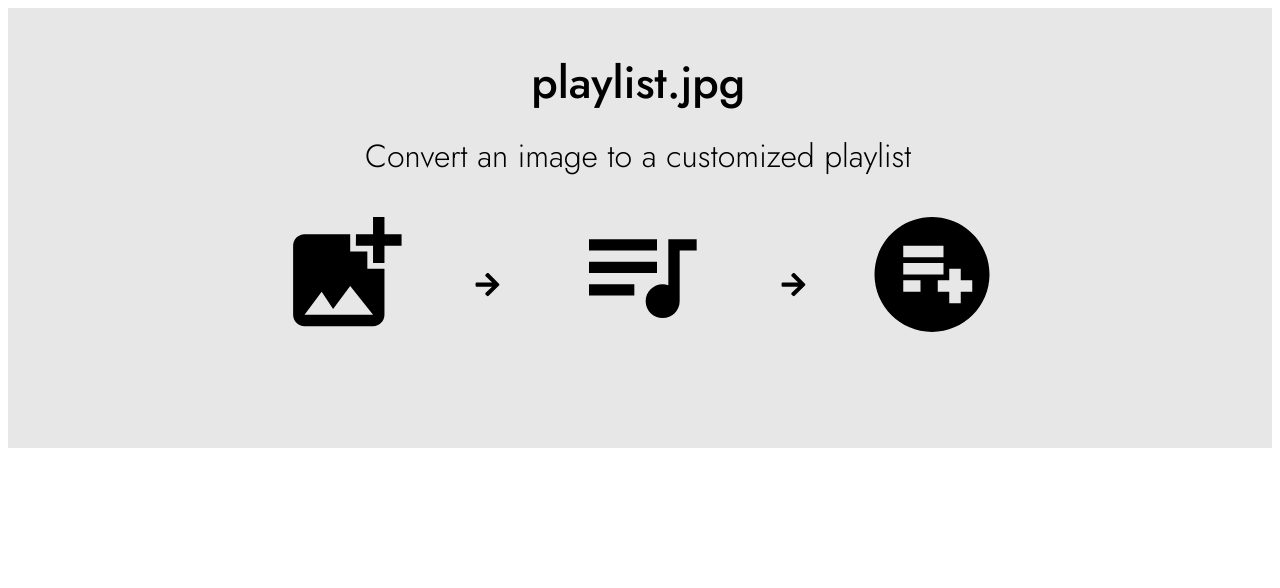
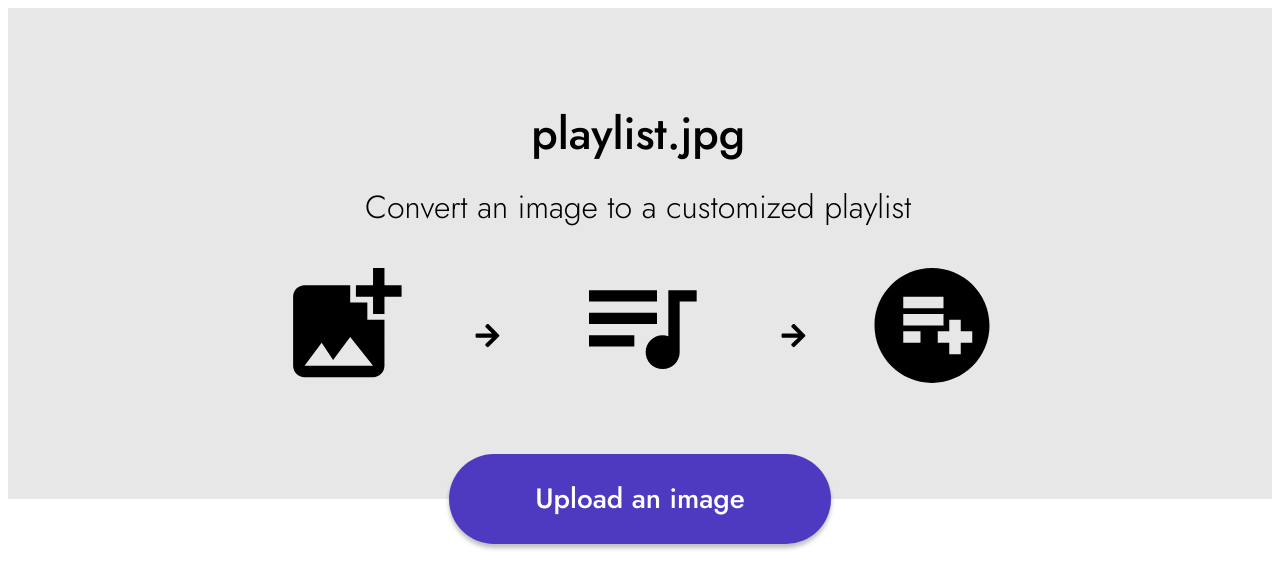
Before and after one commit to hychoe0/Playlist-Web, a React (Create React App) app: page / in a window 1280 px wide. Shown: the top 588 px of the page. Built offline with nearby package versions, Linux system fonts and the light colour scheme.

Commit message:
Added upload button to home.js

```diff
--- a/src/components/Home.js
+++ b/src/components/Home.js
@@ -1,4 +1,5 @@
 import React from "react";
+
 import { FaArrowRight } from "react-icons/fa";
 import add_photo_icon from "./assets/add_photo_icon.svg";
 import add_playlist_icon from "./assets/add_playlist_icon.svg";
@@ -20,6 +21,11 @@ export const Home = () => {
           <img src={playlist_icon} id="icon3" alt="Playlist_icon" />
         </div>
       </div>
+      <div className="upload">
+        <button type="button" onClick={() => console.log("clicked")}>
+          Upload an image
+        </button>
+      </div>
     </div>
   );
 };
--- a/src/components/global.scss
+++ b/src/components/global.scss
@@ -1,15 +1,11 @@
 @import url("https://fonts.googleapis.com/css2?family=Jost:wght@100;200;300;400;500;600;700;800;900&display=swap");
 @import "./color.scss";
-
-.body {
-  font-family: "Jost", sans-serif;
-}
 
 .description {
   font-family: "Jost", sans-serif;
   width: auto;
   height: 302px;
-  padding: 3.26vw 21.81vw 7.5vw 21.53vw;
+  padding: 7.26vw 21.81vw 7.5vw 21.53vw;
   background-color: #e7e7e7;
   display: flex;
   flex-direction: column;
@@ -68,3 +64,27 @@
     margin: 0px 4.36vw 4.2vw 0px;
   }
 }
+
+.upload {
+  text-align: center;
+  margin-top: -45px;
+}
+
+button {
+  font-family: "Jost", sans-serif;
+  font-weight: 440;
+  font-size: 28px;
+  color: white;
+  width: 382px;
+  height: 90px;
+  transition-duration: 0.4s;
+  background-color: #4d3ac0;
+  box-shadow: 0px 4px 4px rgba(0, 0, 0, 0.25);
+  border: none;
+  border-radius: 50px;
+}
+
+button:hover {
+  background-color: #8072cb;
+  cursor: pointer;
+}
```
